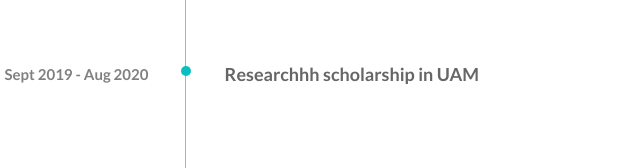
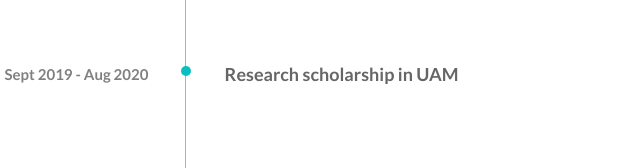
Before and after one commit to Martafdez18/Martafdez18.github.io, a plain HTML site: page index.html in a window 1280 px wide. Shown: the part 2188-2356 px from the top of the page, 596-1236 px from the left. Drawn offline with nearby package versions, Linux system fonts and the light colour scheme.

Commit message:
Update index.html

```diff
--- a/index.html
+++ b/index.html
@@ -278,7 +278,7 @@
             <div class="col-sm-offset-1 col-sm-11 col-xs-12">
                 <div class="rzm_timeline-panel debits">
                     <ul class="rzm_timeline-panel-ul">
-                        <li><span class="rzm_importo">Researchhh scholarship in UAM</span></li>
+                        <li><span class="rzm_importo">Research scholarship in UAM</span></li>
 
                     </ul>
                 </div>
```
